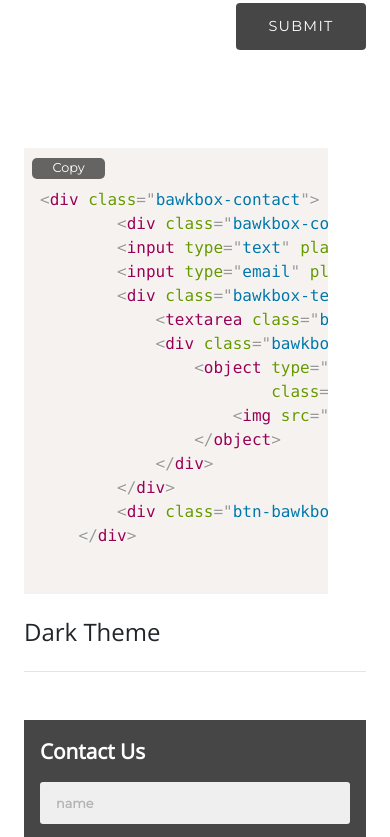
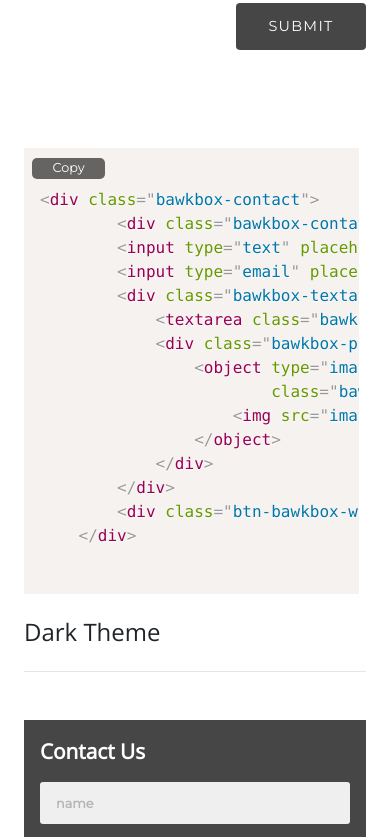
Before and after one commit to countable-web/scratch-css, a website: page views/forms.html in a window 390 px wide. Shown: the part 968-1805 px from the top of the page. Drawn offline with nearby package versions, Linux system fonts and the light colour scheme; files that its build step writes are made by us from their sources; files whose address does not match are found by name.

Commit message:
responsiveness bugfix on syntax area

```diff
--- a/sass/documentation.scss
+++ b/sass/documentation.scss
@@ -85,11 +85,10 @@ h2 {
   max-height: 10rem;
   /*MOBILE ONLY CODE*/
   @media screen and (max-width: 700px) {
-    max-width: 80vw;
-
+    max-width: 86.6vw;
   }
   @media screen and (max-width: 500px) {
-    max-width: 78vw;
+    max-width: 86vw;
 
   }
 
```
